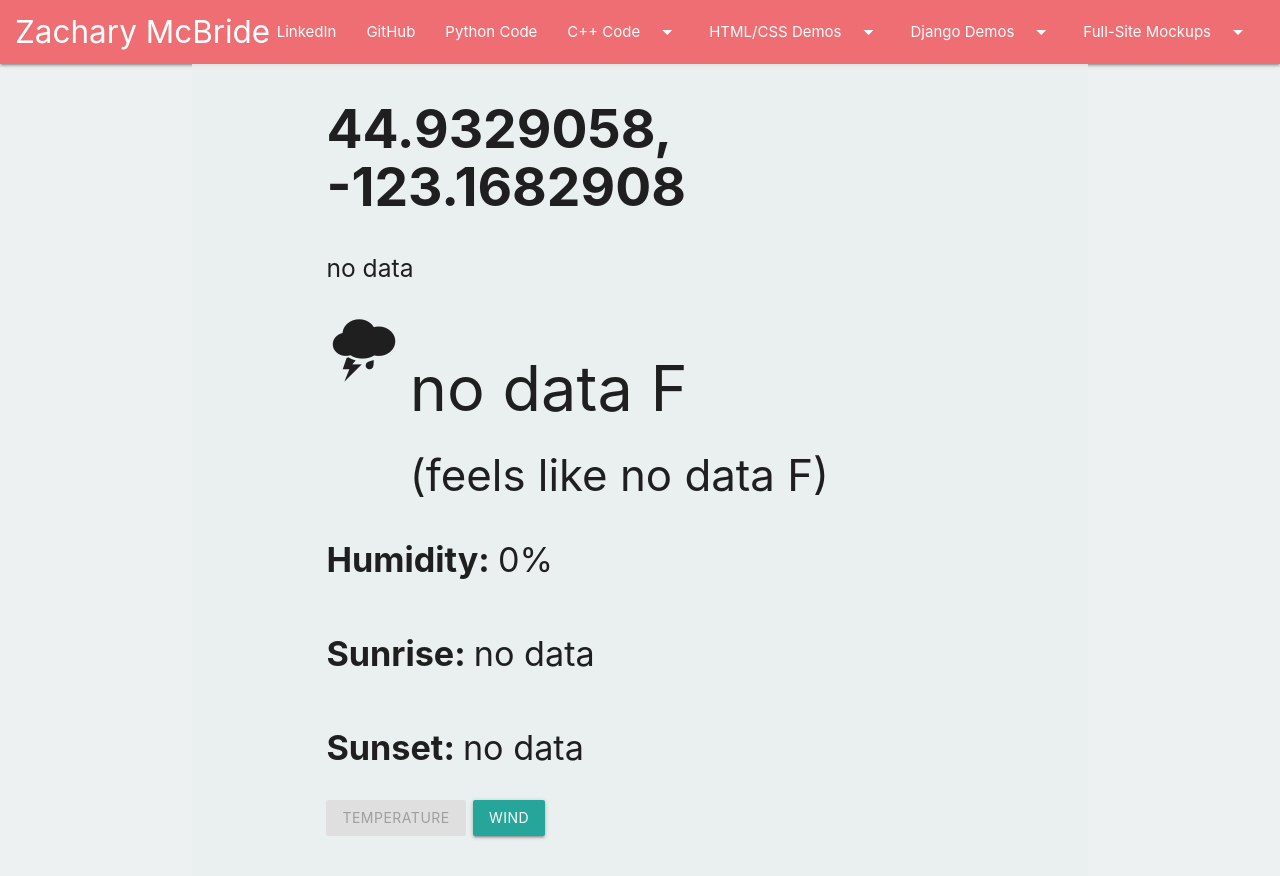
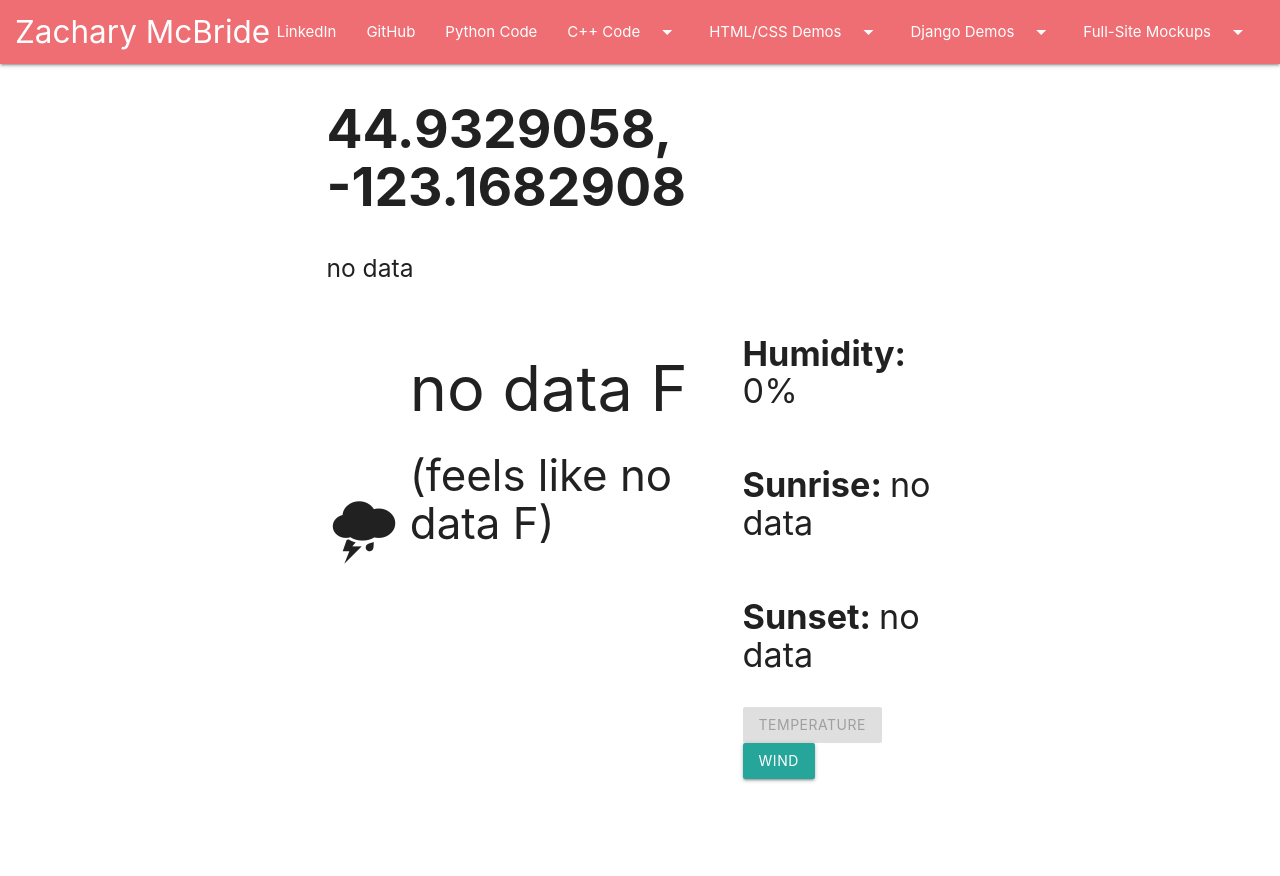
Before and after one commit to mcbridz/deployed_portfolio, a Django app: page /materialize/weather/ in a window 1280 px wide. After the commit the page ends 782 px from the top, so only its background shows below. Run offline with Django 3.2, Linux system fonts and the light colour scheme; some libraries are stand-ins or nearby versions.

Commit message:
Finished first re-factor of materialize weather

```diff
--- a/portfolio/html_css/templates/html_css/materialize_weather.html
+++ b/portfolio/html_css/templates/html_css/materialize_weather.html
@@ -18,9 +18,7 @@
 <link href="{% static 'html_css/owfont-regular.css' %}" rel="stylesheet" type="text/css">
 
 <style>
-    body {
-        background-color: rgb(237, 241, 242);
-    }
+    body {}
 
     .data_fields {
         display: flex;
@@ -42,26 +40,26 @@
     }
 
     .weather_row {
+        display: flex;
         justify-content: center;
     }
 
     .hourly_data {
         border: 1px solid black;
-        background-color: rgba(248, 249, 250, 0.85) !important;
         flex-grow: 1;
     }
 
     .time_row {
+        display: flex;
         justify-content: center;
     }
 
     .day_row {
+        display: flex;
         justify-content: center;
     }
 
-    #app {
-        background-color: rgba(234, 239, 240, 0.85);
-    }
+    #app {}
 
     .sub_data {
         display: flex;
@@ -86,11 +84,19 @@
     }
 
     #active_row {
+        display: flex;
+        flex-direction: row;
         margin-top: 2%;
     }
 
     #btn_temp {
         margin-right: 3px;
+    }
+
+    #weather_icon_col {
+        display: flex;
+        flex-direction: column;
+        justify-content: center;
     }
 </style>
 {% endblock %}
@@ -106,7 +112,7 @@
             </div>
         </div>
         <div class="row" id="active_row">
-            <div class="col">
+            <div class="col" id="weather_icon_col">
                 <div class="row">
                     <i v-bind:class="current_weather"></i>
                 </div>
@@ -127,16 +133,16 @@
                     <h4><b>Sunset: </b> [[sunset]]</h4>
                 </div>
                 <div class="row">
-                    <button class="btn btn-secondary" :disabled="temp_not_wind" id="btn_temp"
+                    <button class="waves-effect waves-light btn" :disabled="temp_not_wind" id="btn_temp"
                         v-on:click="alternate_data">Temperature</button>
-                    <!-- <button class="btn btn-secondary">Precipitation</button> -->
-                    <button class="btn btn-secondary" :disabled="!temp_not_wind" id="btn_wind"
+                    <!-- <button class="waves-effect waves-light btn">Precipitation</button> -->
+                    <button class="waves-effect waves-light btn" :disabled="!temp_not_wind" id="btn_wind"
                         v-on:click="alternate_data">Wind</button>
                 </div>
             </div>
         </div>
     </div>
-    <div class="row container" id="div_hourly_data">
+    <div class="row" id="div_hourly_data">
         <div class="col hourly_data" v-for="hour in hourly_data">
             <div class="row time_row">[[hour.hours]]:00</div>
             <div class="row weather_row">
@@ -154,7 +160,7 @@
             </div>
         </div>
     </div>
-    <div class="row container" id="div_daily_data">
+    <div class="row" id="div_daily_data">
         <div class="col hourly_data" v-for="day in daily_data">
             <div class="row day_row">[[day.day]]</div>
             <div class="row weather_row">
```
